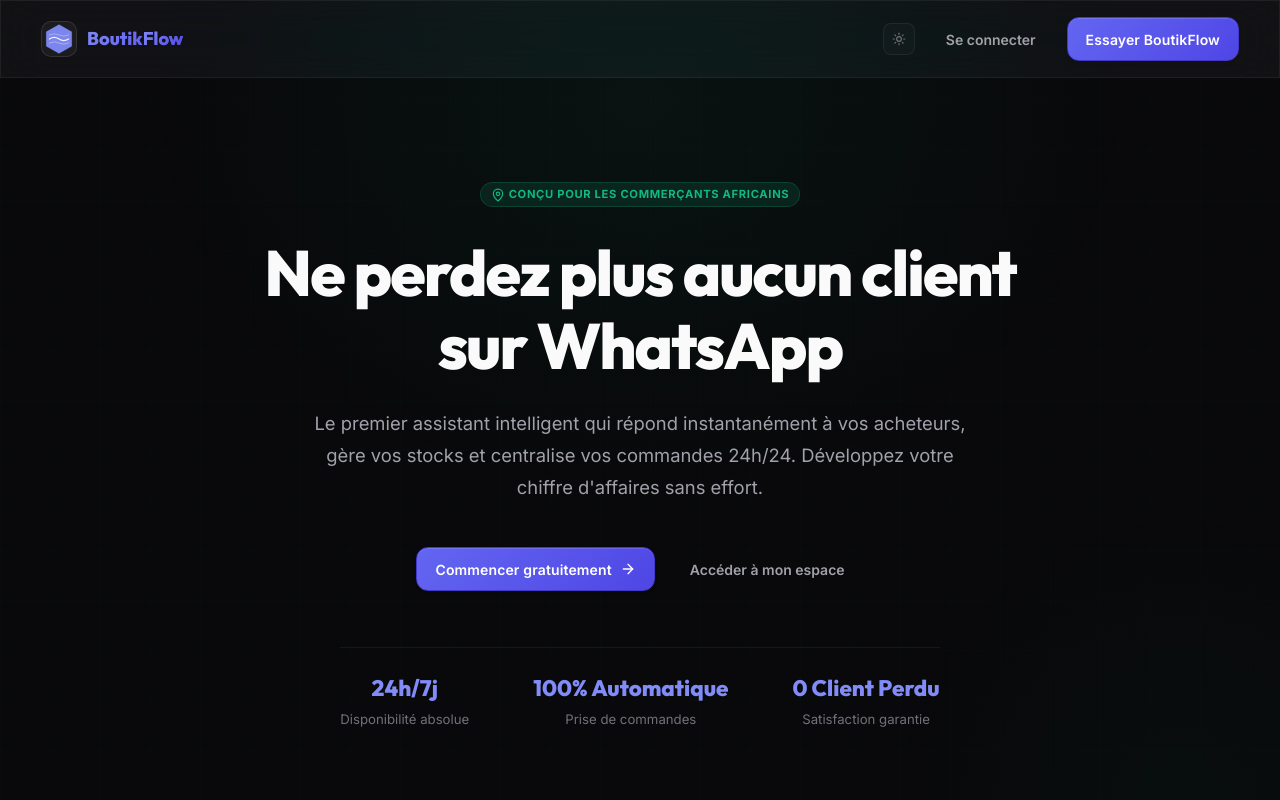
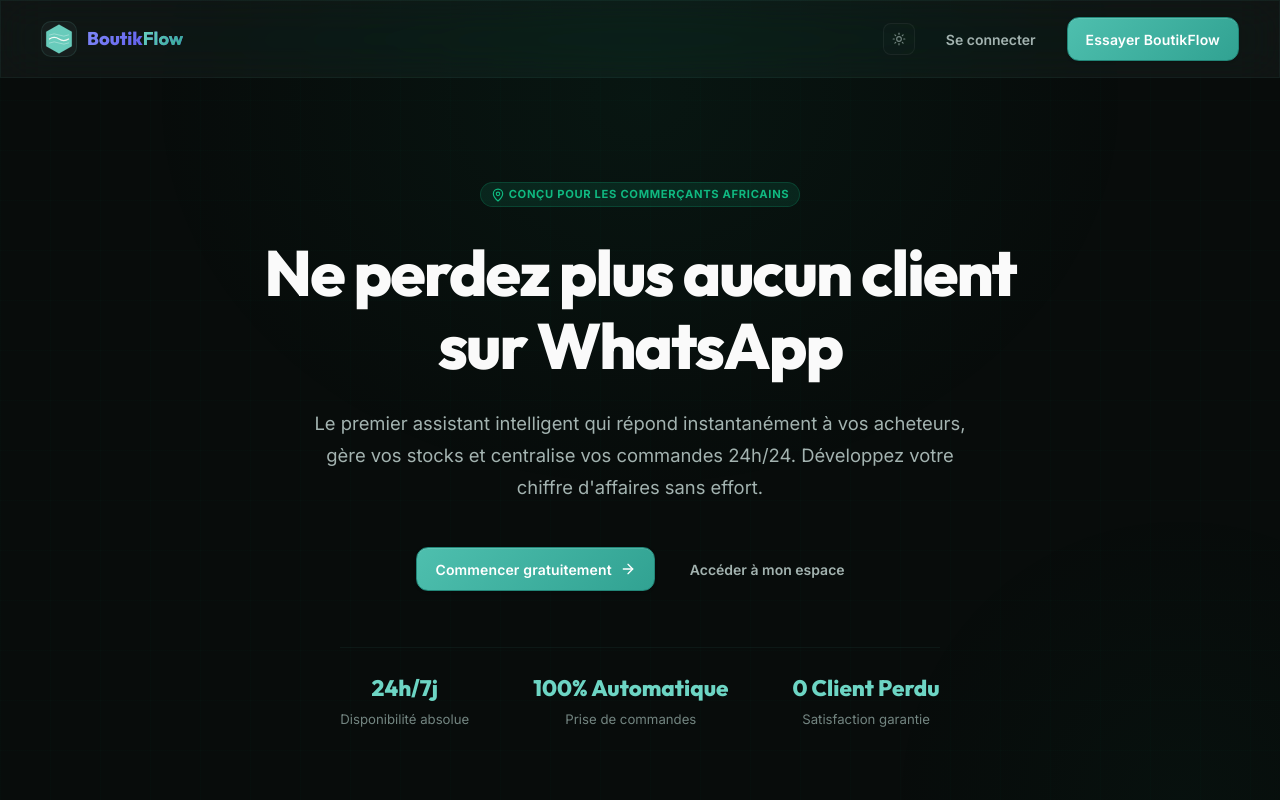
Before and after one commit to Johnny-jonnes/boutik-flow, a Next.js app in the folder frontend/: page / in a window 1280 px wide. Shown: the top 800 px of the page. Built offline with nearby package versions, Linux system fonts and the light colour scheme.

Commit message:
feat: Refonte UX/UI complète BoutikFlow V2 (Design System Turquoise premium, Audio & Tactile 100% offline, Caisse tactile sans emojis, Dashboard animé & Skeleton Loaders, Stabilisation PWA)

```diff
--- a/frontend/src/app/(dashboard)/dashboard/page.tsx
+++ b/frontend/src/app/(dashboard)/dashboard/page.tsx
@@ -214,7 +214,42 @@
   }, [language, orderPage, ordersPerPage, periodFilter]);
 
   if (isLoading || !kpis) {
-    return <div className="p-8 flex justify-center"><div className="spinner"></div></div>;
+    return (
+      <div className="page" style={{ opacity: 0.7 }}>
+        {/* Header Skeleton */}
+        <div className="page-header" style={{ animation: 'shimmer 1.5s infinite linear' }}>
+          <div>
+            <div style={{ height: '28px', width: '220px', background: 'var(--surface-2)', borderRadius: '8px', marginBottom: '8px' }} />
+            <div style={{ height: '16px', width: '380px', background: 'var(--surface-2)', borderRadius: '6px' }} />
+          </div>
+          <div style={{ height: '44px', width: '150px', background: 'var(--surface-2)', borderRadius: '12px' }} />
+        </div>
+
+        {/* KPI Cards Skeletons */}
+        <div className="kpi-grid">
+          {[1, 2, 3, 4, 5, 6].map(i => (
+            <div key={i} className="card" style={{ height: '102px', display: 'flex', flexDirection: 'column', gap: '8px', background: 'var(--surface-1)', border: '1px solid var(--border-subtle)', borderRadius: '20px', padding: '1.25rem 1.5rem', position: 'relative', overflow: 'hidden' }}>
+              <div style={{ display: 'flex', justifyContent: 'space-between', width: '100%' }}>
+                <div style={{ display: 'flex', flexDirection: 'column', gap: '6px', flex: 1 }}>
+                  <div style={{ height: '12px', width: '60%', background: 'var(--surface-3)', borderRadius: '4px' }} />
+                  <div style={{ height: '24px', width: '80%', background: 'var(--surface-2)', borderRadius: '6px' }} />
+                </div>
+                <div style={{ width: '46px', height: '46px', background: 'var(--surface-3)', borderRadius: '12px' }} />
+              </div>
+              <div style={{ height: '12px', width: '40%', background: 'var(--surface-3)', borderRadius: '4px', marginTop: 'auto' }} />
+            </div>
+          ))}
+        </div>
+
+        {/* Chart Skeleton */}
+        <div className="card" style={{ height: '320px', display: 'flex', flexDirection: 'column', gap: '16px', background: 'var(--surface-1)', borderRadius: '20px', padding: '1.5rem' }}>
+          <div style={{ height: '20px', width: '180px', background: 'var(--surface-2)', borderRadius: '6px' }} />
+          <div style={{ flex: 1, background: 'var(--surface-2)', borderRadius: '12px', display: 'flex', alignItems: 'center', justifyContent: 'center' }}>
+            <div style={{ width: '80%', height: '2px', background: 'var(--border-subtle)', position: 'relative' }} />
+          </div>
+        </div>
+      </div>
+    );
   }
 
   // Reverse data points for chronological ordering
@@ -230,8 +265,8 @@
       title: language === 'fr' ? 'Chiffre d\'Affaires' : 'Revenue',
       value: kpis.total_revenue || 0,
       change: language === 'fr' ? 'Revenu total' : 'Total income',
-      icon: <CircleDollarSign size={20} style={{ color: '#10b981' }} />,
-      color: 'rgba(16,185,129,0.12)',
+      icon: <CircleDollarSign size={20} style={{ color: 'var(--color-brand-400)' }} />,
+      color: 'var(--brand-alpha-12, rgba(109,213,196,0.12))',
       isCurrency: true,
     },
     {
@@ -246,8 +281,8 @@
       title: language === 'fr' ? 'Bénéfice Net' : 'Net Profit',
       value: kpis.net_balance || 0,
       change: language === 'fr' ? 'Solde net' : 'Net balance',
-      icon: <Wallet size={20} style={{ color: '#818cf8' }} />,
-      color: 'rgba(99,102,241,0.12)',
+      icon: <Wallet size={20} style={{ color: '#3ea39b' }} />,
+      color: 'rgba(62,163,155,0.12)',
       isCurrency: true,
     },
     {
@@ -261,15 +296,15 @@
       title: t('dash.clients'),
       value: kpis.total_clients || 0,
       change: '+14.2%',
-      icon: <Users size={20} style={{ color: '#a78bfa' }} />,
-      color: 'rgba(167,139,250,0.12)',
+      icon: <Users size={20} style={{ color: '#51c7b7' }} />,
+      color: 'rgba(81,199,183,0.12)',
     },
     {
       title: t('dash.pending_orders'),
       value: kpis.pending_orders || 0,
       change: language === 'fr' ? 'à traiter' : 'pending',
-      icon: <Clock size={20} style={{ color: '#71717a' }} />,
-      color: 'rgba(113,113,122,0.12)',
+      icon: <Clock size={20} style={{ color: 'var(--text-secondary)' }} />,
+      color: 'var(--border-default)',
     },
   ];
 
@@ -344,8 +379,8 @@
               <AreaChart data={chartData} margin={{ top: 10, right: 10, left: -10, bottom: 0 }}>
                 <defs>
                   <linearGradient id="colorRevenue" x1="0" y1="0" x2="0" y2="1">
-                    <stop offset="5%" stopColor="#6366f1" stopOpacity={0.25}/>
-                    <stop offset="95%" stopColor="#6366f1" stopOpacity={0}/>
+                    <stop offset="5%" stopColor="var(--color-brand-400)" stopOpacity={0.25}/>
+                    <stop offset="95%" stopColor="var(--color-brand-400)" stopOpacity={0}/>
                   </linearGradient>
                 </defs>
                 <CartesianGrid strokeDasharray="3 3" vertical={false} stroke="var(--border-subtle)" />
@@ -376,12 +411,12 @@
                 <Area
                   type="monotone"
                   dataKey="value"
-                  stroke="#6366f1"
+                  stroke="var(--color-brand-400)"
                   strokeWidth={2.5}
                   fillOpacity={1}
                   fill="url(#colorRevenue)"
                   dot={false}
-                  activeDot={{ r: 5, fill: '#818cf8', stroke: '#6366f1', strokeWidth: 2 }}
+                  activeDot={{ r: 5, fill: 'var(--color-brand-300)', stroke: 'var(--color-brand-500)', strokeWidth: 2 }}
                   animationDuration={1200}
                 />
               </AreaChart>
--- a/frontend/src/app/globals.css
+++ b/frontend/src/app/globals.css
@@ -22,48 +22,48 @@
    Surfaces profondes, couleurs chaudes et lumineuses
    ═══════════════════════════════════════════════════════════════════ */
 :root {
-  /* ── Brand : Indigo chaud ── */
-  --color-brand-50:  #eef2ff;
-  --color-brand-100: #e0e7ff;
-  --color-brand-200: #c7d2fe;
-  --color-brand-300: #a5b4fc;
-  --color-brand-400: #818cf8;
-  --color-brand-500: #6366f1;
-  --color-brand-600: #4f46e5;
-  --color-brand-700: #4338ca;
-  --color-brand-800: #3730a3;
-  --color-brand-900: #312e81;
-
-  /* ── Accent : Ambre ── */
-  --color-accent-400: #fbbf24;
-  --color-accent-500: #f59e0b;
-  --color-accent-600: #d97706;
-
-  /* ── Surfaces sombres — chaleur subtile ── */
-  --surface-0:     #09090b;
-  --surface-1:     #111113;
-  --surface-2:     #1c1c1f;
-  --surface-3:     #27272a;
-  --surface-4:     #3f3f46;
-  --surface-hover: #1e1e22;
-  --surface-active:#252529;
+  /* ── Brand : Turquoise premium (#6DD5C4) ── */
+  --color-brand-50:  #f0fbf9;
+  --color-brand-100: #dff6f0;
+  --color-brand-200: #b9edd9;
+  --color-brand-300: #8ce0cc;
+  --color-brand-400: #6dd5c4;
+  --color-brand-500: #4ebfae;
+  --color-brand-600: #31a292;
+  --color-brand-700: #228678;
+  --color-brand-800: #1c6b61;
+  --color-brand-900: #185750;
+
+  /* ── Accent : Dérivé de Turquoise ── */
+  --color-accent-400: #51c7b7;
+  --color-accent-500: #3ea39b;
+  --color-accent-600: #2eada2;
+
+  /* ── Surfaces sombres — chaleur teal élégante ── */
+  --surface-0:     #080c0b;
+  --surface-1:     #0e1413;
+  --surface-2:     #161e1d;
+  --surface-3:     #202c2b;
+  --surface-4:     #354543;
+  --surface-hover: #121a19;
+  --surface-active:#1b2725;
 
   /* ── Texte ── */
   --text-primary:   #fafafa;
-  --text-secondary: #a1a1aa;
-  --text-muted:     #71717a;
-  --text-disabled:  #3f3f46;
+  --text-secondary: #a3b3b0;
+  --text-muted:     #738581;
+  --text-disabled:  #3e4d4a;
 
   /* ── Borders ── */
-  --border-subtle:  rgba(255, 255, 255, 0.06);
-  --border-default: rgba(255, 255, 255, 0.10);
-  --border-strong:  rgba(255, 255, 255, 0.18);
+  --border-subtle:  rgba(109, 213, 196, 0.06);
+  --border-default: rgba(109, 213, 196, 0.12);
+  --border-strong:  rgba(109, 213, 196, 0.20);
 
   /* ── Status ── */
   --color-success: #10b981;
   --color-warning: #f59e0b;
   --color-error:   #f43f5e;
-  --color-info:    #6366f1;
+  --color-info:    #6dd5c4;
 
   /* ── Radius ── */
   --radius-xs: 4px;
@@ -80,39 +80,39 @@
   --shadow-md:    0 4px 16px rgba(0,0,0,0.5), 0 2px 4px rgba(0,0,0,0.3);
   --shadow-lg:    0 10px 40px rgba(0,0,0,0.6), 0 4px 8px rgba(0,0,0,0.3);
   --shadow-xl:    0 20px 60px rgba(0,0,0,0.7), 0 8px 16px rgba(0,0,0,0.3);
-  --shadow-brand: 0 0 30px rgba(99,102,241,0.25), 0 4px 16px rgba(0,0,0,0.4);
-  --shadow-glow:  0 0 0 1px rgba(99,102,241,0.3), 0 0 20px rgba(99,102,241,0.15);
+  --shadow-brand: 0 0 30px rgba(109,213,196,0.25), 0 4px 16px rgba(0,0,0,0.4);
+  --shadow-glow:  0 0 0 1px rgba(109,213,196,0.3), 0 0 20px rgba(109,213,196,0.15);
   --shadow-amber: 0 0 30px rgba(245,158,11,0.25), 0 4px 16px rgba(0,0,0,0.4);
   --shadow-success: 0 0 30px rgba(16,185,129,0.25), 0 4px 16px rgba(0,0,0,0.3);
 
   /* ── Overlays ── */
-  --overlay-subtle:        rgba(255,255,255,0.02);
-  --overlay-light:         rgba(255,255,255,0.04);
-  --overlay-medium:        rgba(255,255,255,0.08);
-  --overlay-border:        rgba(255,255,255,0.06);
-  --overlay-border-strong: rgba(255,255,255,0.14);
+  --overlay-subtle:        rgba(255,255,255,0.01);
+  --overlay-light:         rgba(255,255,255,0.03);
+  --overlay-medium:        rgba(255,255,255,0.06);
+  --overlay-border:        rgba(255,255,255,0.05);
+  --overlay-border-strong: rgba(255,255,255,0.12);
 
   /* ── Brand alphas ── */
-  --brand-alpha-05: rgba(99,102,241,0.05);
-  --brand-alpha-08: rgba(99,102,241,0.08);
-  --brand-alpha-10: rgba(99,102,241,0.10);
-  --brand-alpha-15: rgba(99,102,241,0.15);
-  --brand-alpha-20: rgba(99,102,241,0.20);
-  --brand-alpha-30: rgba(99,102,241,0.30);
+  --brand-alpha-05: rgba(109,213,196,0.05);
+  --brand-alpha-08: rgba(109,213,196,0.08);
+  --brand-alpha-10: rgba(109,213,196,0.10);
+  --brand-alpha-15: rgba(109,213,196,0.15);
+  --brand-alpha-20: rgba(109,213,196,0.20);
+  --brand-alpha-30: rgba(109,213,196,0.30);
 
   /* ── Sidebar tokens (toujours sombre) ── */
-  --sidebar-bg:           #0d0d10;
-  --sidebar-border:       rgba(255,255,255,0.06);
-  --sidebar-gradient-end: #07070a;
+  --sidebar-bg:           #070a09;
+  --sidebar-border:       rgba(109,213,196,0.06);
+  --sidebar-gradient-end: #030404;
 
   /* ── Composants ── */
   --progress-track-bg:    rgba(255,255,255,0.08);
-  --profile-dropdown-bg:  #18181b;
-  --focus-ring-color:     rgba(99,102,241,0.25);
-  --logo-gradient-from:   #6366f1;
-  --logo-gradient-to:     #4338ca;
-  --auth-grid-color:      rgba(99,102,241,0.03);
-  --auth-glow-color:      rgba(99,102,241,0.08);
+  --profile-dropdown-bg:  #0e1413;
+  --focus-ring-color:     rgba(109,213,196,0.25);
+  --logo-gradient-from:   #6dd5c4;
+  --logo-gradient-to:     #31a292;
+  --auth-grid-color:      rgba(109,213,196,0.03);
+  --auth-glow-color:      rgba(109,213,196,0.08);
   --recharts-grid-stroke: rgba(255,255,255,0.06);
 
   /* ── Transitions Spring ── */
@@ -129,28 +129,28 @@
   --font-display: 'Outfit', system-ui, sans-serif;
 
   /* ── Shadcn base tokens ── */
-  --background:           oklch(0.09 0.005 270);
+  --background:           oklch(0.09 0.005 170);
   --foreground:           oklch(0.98 0 0);
-  --card:                 oklch(0.12 0.005 270);
+  --card:                 oklch(0.12 0.005 170);
   --card-foreground:      oklch(0.98 0 0);
-  --popover:              oklch(0.12 0.005 270);
+  --popover:              oklch(0.12 0.005 170);
   --popover-foreground:   oklch(0.98 0 0);
-  --primary:              oklch(0.60 0.18 264);
-  --primary-foreground:   oklch(0.98 0 0);
-  --secondary:            oklch(0.18 0.005 270);
-  --secondary-foreground: oklch(0.85 0.005 270);
-  --muted:                oklch(0.18 0.005 270);
-  --muted-foreground:     oklch(0.55 0.01 270);
-  --accent:               oklch(0.18 0.005 270);
-  --accent-foreground:    oklch(0.85 0.005 270);
+  --primary:              oklch(0.80 0.14 170);
+  --primary-foreground:   oklch(0.09 0.005 170);
+  --secondary:            oklch(0.18 0.005 170);
+  --secondary-foreground: oklch(0.85 0.005 170);
+  --muted:                oklch(0.18 0.005 170);
+  --muted-foreground:     oklch(0.55 0.01 170);
+  --accent:               oklch(0.18 0.005 170);
+  --accent-foreground:    oklch(0.85 0.005 170);
   --destructive:          oklch(0.60 0.22 15);
-  --border:               oklch(0.22 0.01 270);
-  --input:                oklch(0.22 0.01 270);
-  --ring:                 oklch(0.60 0.18 264);
-  --chart-1:              oklch(0.60 0.18 264);
-  --chart-2:              oklch(0.70 0.18 55);
-  --chart-3:              oklch(0.60 0.20 300);
-  --chart-4:              oklch(0.70 0.18 150);
+  --border:               oklch(0.22 0.01 170);
+  --input:                oklch(0.22 0.01 170);
+  --ring:                 oklch(0.80 0.14 170);
+  --chart-1:              oklch(0.80 0.14 170);
+  --chart-2:              oklch(0.90 0.10 150);
+  --chart-3:              oklch(0.70 0.12 180);
+  --chart-4:              oklch(0.60 0.14 190);
   --chart-5:              oklch(0.60 0.22 15);
   --radius:               0.75rem;
 }
@@ -160,84 +160,84 @@
    Surfaces chaudes et légères, texte profond
    ═══════════════════════════════════════════════════════════════════ */
 .light {
-  /* ── Brand : Indigo vif ── */
-  --color-brand-50:  #eef2ff;
-  --color-brand-100: #e0e7ff;
-  --color-brand-200: #c7d2fe;
-  --color-brand-300: #a5b4fc;
-  --color-brand-400: #818cf8;
-  --color-brand-500: #4f46e5;
-  --color-brand-600: #4338ca;
-  --color-brand-700: #3730a3;
-  --color-brand-800: #312e81;
-  --color-brand-900: #1e1b4b;
-
-  /* ── Accent Ambre ── */
-  --color-accent-400: #fbbf24;
-  --color-accent-500: #f59e0b;
-  --color-accent-600: #d97706;
-
-  /* ── Surfaces chaudes ── */
-  --surface-0:     #fafaf9;
+  /* ── Brand : Turquoise vif ── */
+  --color-brand-50:  #f0fbf9;
+  --color-brand-100: #dff6f0;
+  --color-brand-200: #b9edd9;
+  --color-brand-300: #8ce0cc;
+  --color-brand-400: #6dd5c4;
+  --color-brand-500: #4ebfae;
+  --color-brand-600: #31a292;
+  --color-brand-700: #228678;
+  --color-brand-800: #1c6b61;
+  --color-brand-900: #185750;
+
+  /* ── Accent Turquoise ── */
+  --color-accent-400: #51c7b7;
+  --color-accent-500: #3ea39b;
+  --color-accent-600: #2eada2;
+
+  /* ── Surfaces claires — menthe pastel et douce ── */
+  --surface-0:     #f4f8f7;
   --surface-1:     #ffffff;
-  --surface-2:     #f4f4f5;
-  --surface-3:     #e4e4e7;
-  --surface-4:     #d4d4d8;
-  --surface-hover: #f0f0f2;
-  --surface-active:#eaeaec;
+  --surface-2:     #ebf3f1;
+  --surface-3:     #dce8e5;
+  --surface-4:     #ccdcd8;
+  --surface-hover: #e5edea;
+  --surface-active:#d8e2df;
 
   /* ── Texte ── */
-  --text-primary:   #09090b;
-  --text-secondary: #52525b;
-  --text-muted:     #71717a;
-  --text-disabled:  #a1a1aa;
+  --text-primary:   #091312;
+  --text-secondary: #40524f;
+  --text-muted:     #687a77;
+  --text-disabled:  #9daea9;
 
   /* ── Borders ── */
-  --border-subtle:  #e4e4e7;
-  --border-default: #d4d4d8;
-  --border-strong:  #a1a1aa;
+  --border-subtle:  #ebf3f1;
+  --border-default: #dce8e5;
+  --border-strong:  #ccdcd8;
 
   /* ── Status ── */
   --color-success: #059669;
   --color-warning: #d97706;
   --color-error:   #e11d48;
-  --color-info:    #4f46e5;
+  --color-info:    #3ea39b;
 
   /* ── Shadows légères ── */
-  --shadow-xs:    0 1px 2px rgba(0,0,0,0.04);
-  --shadow-sm:    0 1px 3px rgba(0,0,0,0.06), 0 1px 2px rgba(0,0,0,0.04);
-  --shadow-md:    0 4px 16px rgba(0,0,0,0.07), 0 2px 4px rgba(0,0,0,0.04);
-  --shadow-lg:    0 10px 40px rgba(0,0,0,0.09), 0 4px 8px rgba(0,0,0,0.04);
-  --shadow-xl:    0 20px 60px rgba(0,0,0,0.11), 0 8px 16px rgba(0,0,0,0.04);
-  --shadow-brand: 0 0 30px rgba(79,70,229,0.15), 0 4px 16px rgba(0,0,0,0.06);
-  --shadow-glow:  0 0 0 1px rgba(79,70,229,0.2), 0 0 20px rgba(79,70,229,0.08);
+  --shadow-xs:    0 1px 2px rgba(109,213,196,0.04);
+  --shadow-sm:    0 1px 3px rgba(109,213,196,0.06), 0 1px 2px rgba(109,213,196,0.04);
+  --shadow-md:    0 4px 16px rgba(109,213,196,0.08), 0 2px 4px rgba(109,213,196,0.04);
+  --shadow-lg:    0 10px 40px rgba(109,213,196,0.10), 0 4px 8px rgba(109,213,196,0.04);
+  --shadow-xl:    0 20px 60px rgba(109,213,196,0.12), 0 8px 16px rgba(109,213,196,0.04);
+  --shadow-brand: 0 0 30px rgba(109,213,196,0.15), 0 4px 16px rgba(0,0,0,0.04);
+  --shadow-glow:  0 0 0 1px rgba(109,213,196,0.2), 0 0 20px rgba(109,213,196,0.08);
   --shadow-amber: 0 0 30px rgba(245,158,11,0.15), 0 4px 16px rgba(0,0,0,0.06);
   --shadow-success: 0 0 30px rgba(5,150,105,0.18), 0 4px 16px rgba(0,0,0,0.04);
 
   /* ── Overlays ── */
-  --overlay-subtle:        rgba(9,9,11,0.02);
-  --overlay-light:         rgba(9,9,11,0.04);
-  --overlay-medium:        rgba(9,9,11,0.06);
-  --overlay-border:        rgba(9,9,11,0.06);
-  --overlay-border-strong: rgba(9,9,11,0.12);
+  --overlay-subtle:        rgba(9,19,17,0.01);
+  --overlay-light:         rgba(9,19,17,0.02);
+  --overlay-medium:        rgba(9,19,17,0.04);
+  --overlay-border:        rgba(9,19,17,0.05);
+  --overlay-border-strong: rgba(9,19,17,0.10);
 
   /* ── Brand alphas ── */
-  --brand-alpha-05: rgba(79,70,229,0.05);
-  --brand-alpha-08: rgba(79,70,229,0.08);
-  --brand-alpha-10: rgba(79,70,229,0.10);
-  --brand-alpha-15: rgba(79,70,229,0.15);
-  --brand-alpha-20: rgba(79,70,229,0.20);
-  --brand-alpha-30: rgba(79,70,229,0.30);
+  --brand-alpha-05: rgba(109,213,196,0.05);
+  --brand-alpha-08: rgba(109,213,196,0.08);
+  --brand-alpha-10: rgba(109,213,196,0.10);
+  --brand-alpha-15: rgba(109,213,196,0.15);
+  --brand-alpha-20: rgba(109,213,196,0.20);
+  --brand-alpha-30: rgba(109,213,196,0.30);
 
   /* ── Composants ── */
-  --progress-track-bg:    rgba(9,9,11,0.08);
+  --progress-track-bg:    rgba(9,19,17,0.06);
   --profile-dropdown-bg:  #ffffff;
-  --focus-ring-color:     rgba(79,70,229,0.2);
-  --logo-gradient-from:   #4f46e5;
-  --logo-gradient-to:     #4338ca;
-  --auth-grid-color:      rgba(79,70,229,0.04);
-  --auth-glow-color:      rgba(79,70,229,0.06);
-  --recharts-grid-stroke: rgba(9,9,11,0.06);
+  --focus-ring-color:     rgba(109,213,196,0.2);
+  --logo-gradient-from:   #6dd5c4;
+  --logo-gradient-to:     #31a292;
+  --auth-grid-color:      rgba(109,213,196,0.04);
+  --auth-glow-color:      rgba(109,213,196,0.06);
+  --recharts-grid-stroke: rgba(9,19,17,0.05);
 
   /* ── Shadcn tokens light ── */
   --background:           oklch(0.98 0 0);
--- a/frontend/src/app/page.tsx
+++ b/frontend/src/app/page.tsx
@@ -225,8 +225,8 @@
             <svg width="32" height="32" viewBox="0 0 40 40" fill="none" xmlns="http://www.w3.org/2000/svg">
               <defs>
                 <linearGradient id="nav-hex-grad" x1="0" y1="0" x2="40" y2="40">
-                  <stop stopColor="#818cf8" />
-                  <stop offset="1" stopColor="#4f46e5" />
+                  <stop stopColor="#6dd5c4" />
+                  <stop offset="1" stopColor="#31a292" />
                 </linearGradient>
                 <linearGradient id="nav-wave-amber" x1="0" y1="0" x2="40" y2="0">
                   <stop stopColor="#fbbf24" stopOpacity="0" />
@@ -240,7 +240,7 @@
               </defs>
               {/* Hexagon */}
               <path d="M20 2L36 11V29L20 38L4 29V11L20 2Z" fill="url(#nav-hex-grad)" opacity="0.95" />
-              <path d="M20 2L36 11V29L20 38L4 29V11L20 2Z" stroke="rgba(129,140,248,0.3)" strokeWidth="0.5" fill="none" />
+              <path d="M20 2L36 11V29L20 38L4 29V11L20 2Z" stroke="rgba(109,213,196,0.3)" strokeWidth="0.5" fill="none" />
               {/* Wave line 1 — top, white, subtle */}
               <path d="M8 15 Q14 12 20 15 Q26 18 32 15" stroke="rgba(255,255,255,0.35)" strokeWidth="1.2" fill="none" strokeLinecap="round" />
               {/* Wave line 2 — middle, white bright */}
@@ -252,7 +252,7 @@
             </svg>
           </div>
           <span className="nav-logo-text">
-            <span style={{ color: 'var(--text-primary)', fontWeight: 800 }}>Boutik</span><span style={{ background: 'linear-gradient(135deg, #818cf8, #4f46e5)', WebkitBackgroundClip: 'text', WebkitTextFillColor: 'transparent', fontWeight: 700 }}>Flow</span>
+            <span style={{ color: 'var(--text-primary)', fontWeight: 800 }}>Boutik</span><span style={{ background: 'linear-gradient(135deg, #6dd5c4, #31a292)', WebkitBackgroundClip: 'text', WebkitTextFillColor: 'transparent', fontWeight: 700 }}>Flow</span>
           </span>
         </div>
         <div className="nav-actions">
```
Also changed, not shown: frontend/src/app/(dashboard)/layout.tsx (+42 -5 lines), frontend/src/app/(dashboard)/pos/page.tsx (+42 -17 lines), frontend/src/lib/audio.ts (added, +127 -0 lines).
